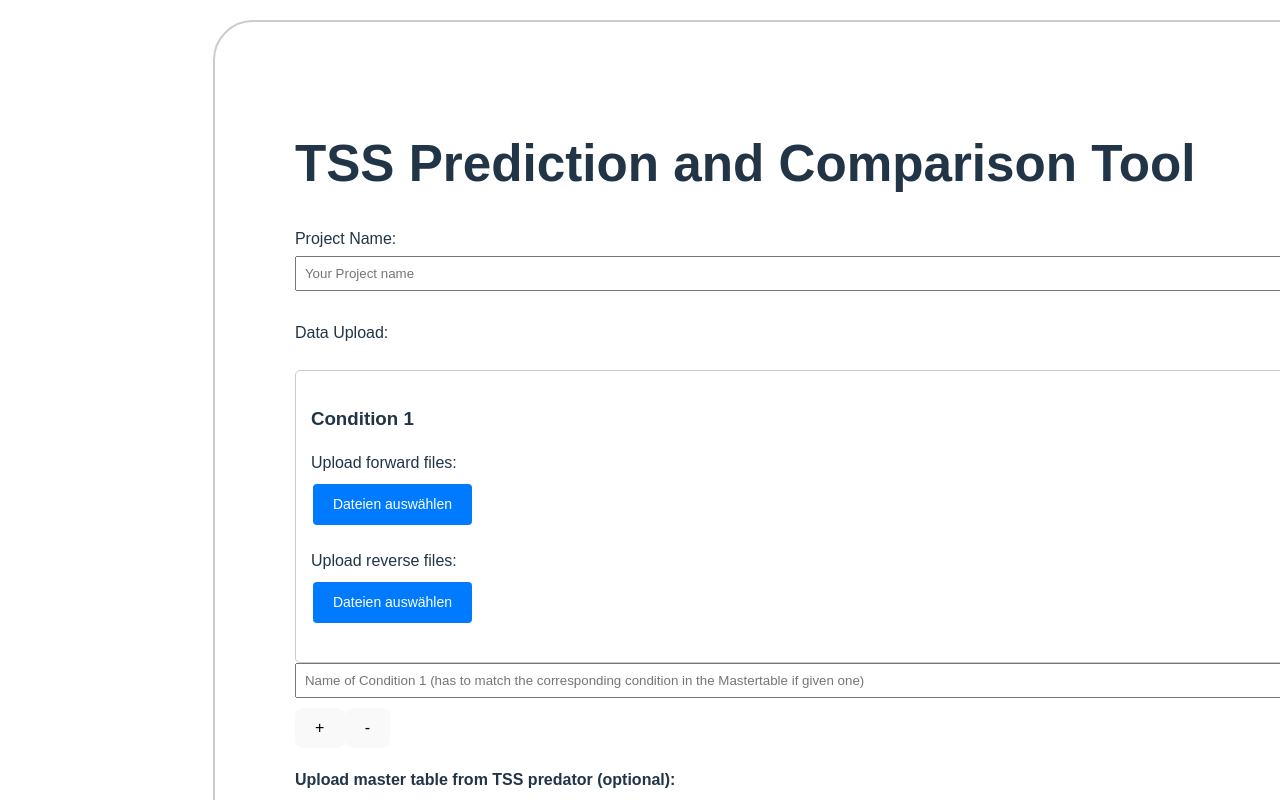
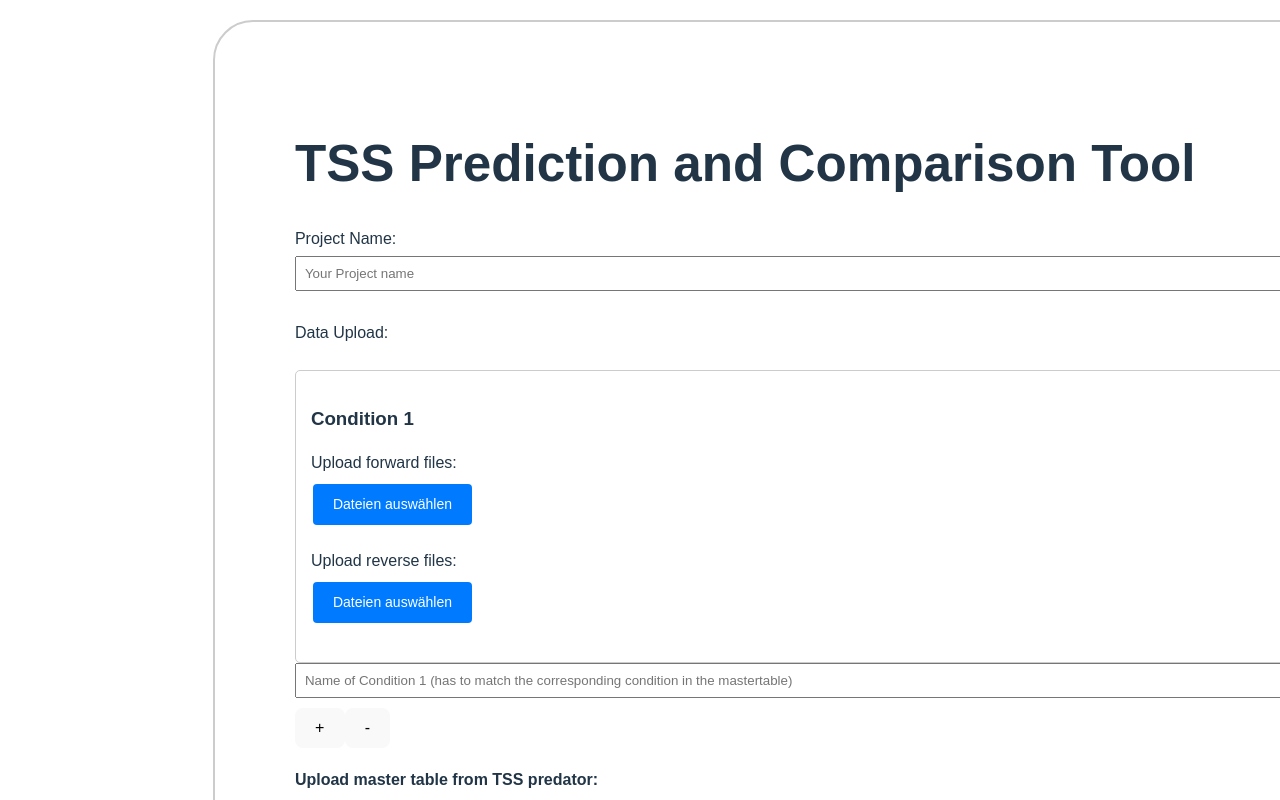
Before and after one commit to Integrative-Transcriptomics/tss-prediction-comparison, a React (Vite) app in the folder client-side-interface-prototype/: page / in a window 1280 px wide. Shown: the top 800 px of the page. Built offline with nearby package versions, Linux system fonts and the light colour scheme.

Commit message:
removed unnecessary imports and 'optional' from gff and mastertable

```diff
--- a/client-side-interface-prototype/src/ProjectForm.jsx
+++ b/client-side-interface-prototype/src/ProjectForm.jsx
@@ -1,5 +1,5 @@
-import React, { useState, useRef, useEffect } from 'react';
-import { useNavigate, useOutlet } from 'react-router-dom';
+import React, { useState, useRef } from 'react';
+import { useNavigate } from 'react-router-dom';
 import Condition from './Condition';
 import TssMasterTable from './TssMasterTable';
 import GFF from './GFF';
@@ -166,7 +166,7 @@ function ProjectForm() {
               <input
                 type = "text"
                 onChange={(e) => updateConditionName(condition.id, e.target.value)}
-                placeholder={`Name of Condition ${condition.id} (has to match the corresponding condition in the Mastertable if given one)`}
+                placeholder={`Name of Condition ${condition.id} (has to match the corresponding condition in the mastertable)`}
               >
               </input>
             </div>
--- a/client-side-interface-prototype/src/TssMasterTable.jsx
+++ b/client-side-interface-prototype/src/TssMasterTable.jsx
@@ -24,7 +24,7 @@ const TssMasterTable = forwardRef((props, ref) => {
   return (
     <div className="form-group">
       {/* Label for the master table file upload section */}
-      <label><b>Upload master table from TSS predator (optional):</b></label>
+      <label><b>Upload master table from TSS predator:</b></label>
 
       {/* File input for uploading the master table file */}
       <input
```
